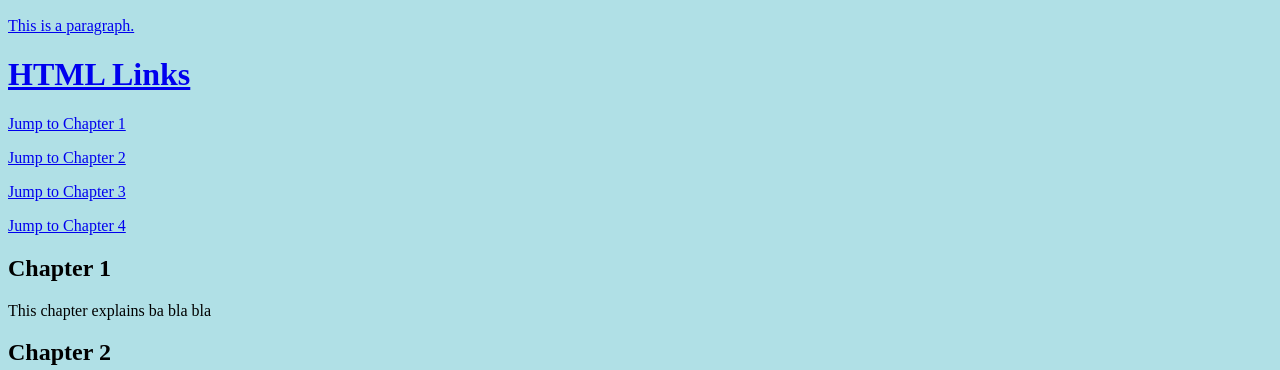
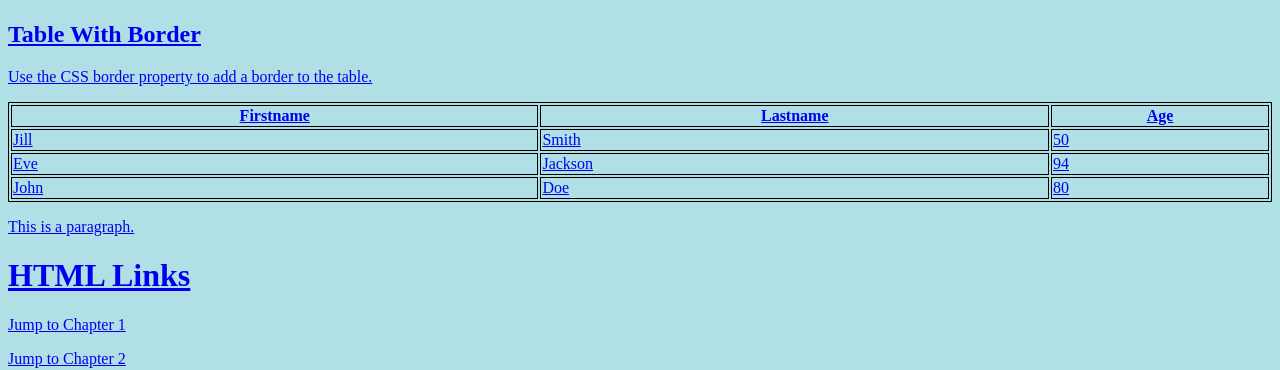
Before and after one commit to Anant9691/Anant-New, a plain HTML site: page index.html in a window 1280 px wide. Shown: the part 431-801 px from the top of the page. Drawn offline with Linux system fonts and the light colour scheme.

Commit message:
hhhoopp
aqwertty

```diff
--- a/index.html
+++ b/index.html
@@ -13,6 +13,35 @@ src="https://www.youtube.com/embed/E-CvI8sQHs4">
   <iframe width="420" height="315"
 src="https://www.youtube.com/embed/j-5ZBpKIrw0">
 </iframe>
+  <style>
+table, th, td {
+  border: 1px solid black;
+}
+</style>
+  <h2>Table With Border</h2>
+<p>Use the CSS border property to add a border to the table.</p>
+<table style="width:100%">
+  <tr>
+    <th>Firstname</th>
+    <th>Lastname</th>
+    <th>Age</th>
+  </tr>
+  <tr>
+    <td>Jill</td>
+    <td>Smith</td>
+    <td>50</td>
+  </tr>
+  <tr>
+    <td>Eve</td>
+    <td>Jackson</td>
+    <td>94</td>
+  </tr>
+  <tr>
+    <td>John</td>
+    <td>Doe</td>
+    <td>80</td>
+  </tr>
+</table>
 <p>This is a paragraph.</p>
 <h1>HTML Links</h1>
 <p><a href="#C1">Jump to Chapter 1</a></p>
```
